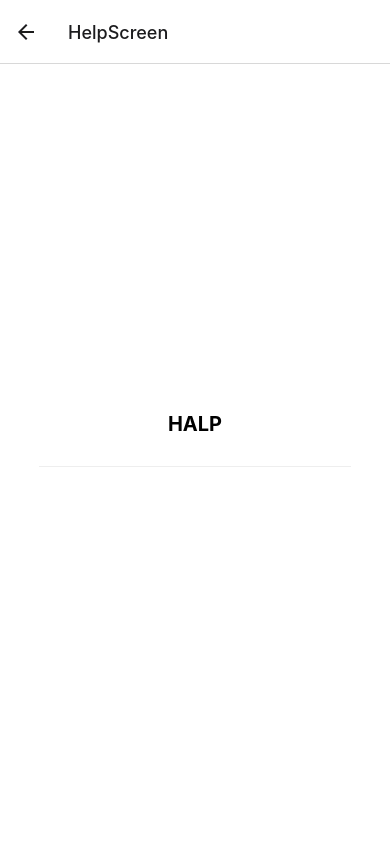
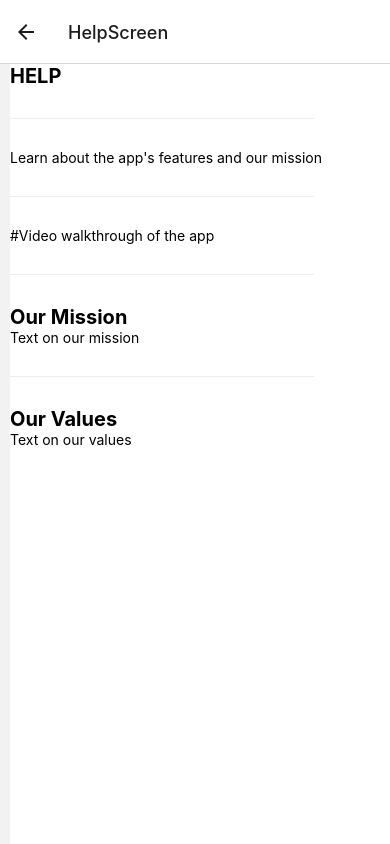
Before and after one commit to smileyjason/WasteManagementProject, a React Native app: screen /HelpScreen in a window 390 px wide. Built offline with nearby package versions, Linux system fonts and the light colour scheme; what expo-linking would draw is missing.

Commit message:
Updated helpscreen

```diff
--- a/screens/HelpScreen.tsx
+++ b/screens/HelpScreen.tsx
@@ -6,9 +6,18 @@ import { RootTabScreenProps } from '../types';
 
 export default function HelpScreen({ navigation }: RootTabScreenProps<'HelpScreen'>) {
   return (
-    <View style={styles.container}>
-      <Text style={styles.title}>HALP</Text>
+    <View style={styles.container_left}>
+      <Text style={styles.title}>HELP</Text>
       <View style={styles.separator} lightColor="#eee" darkColor="rgba(255,255,255,0.1)" />
+      <Text style={styles.description}>Learn about the app's features and our mission</Text>
+      <View style={styles.separator} lightColor="#eee" darkColor="rgba(255,255,255,0.1)" />
+      <Text style={styles.description}>#Video walkthrough of the app</Text>
+      <View style={styles.separator} lightColor="#eee" darkColor="rgba(255,255,255,0.1)" />
+      <Text style={styles.left_title}>Our Mission</Text>
+      <Text style={styles.description}>Text on our mission</Text>
+      <View style={styles.separator} lightColor="#eee" darkColor="rgba(255,255,255,0.1)" />
+      <Text style={styles.left_title}>Our Values</Text>
+      <Text style={styles.description}>Text on our values</Text>
     </View>
   );
 }
--- a/styles/ScreenStyles.tsx
+++ b/styles/ScreenStyles.tsx
@@ -6,9 +6,21 @@ export default StyleSheet.create({
       alignItems: 'center',
       justifyContent: 'center',
     },
+    container_left: {
+      flex: 1,
+      alignItems: 'flex-start',
+      justifyContent: 'flex-start',
+      marginLeft: 10,
+    },
     title: {
       fontSize: 20,
       fontWeight: 'bold',
+    },
+    left_title:
+    {
+      fontSize: 20,
+      fontWeight: 'bold',
+      textAlign: 'left',
     },
     subtitle: {
       fontSize: 16,
```
